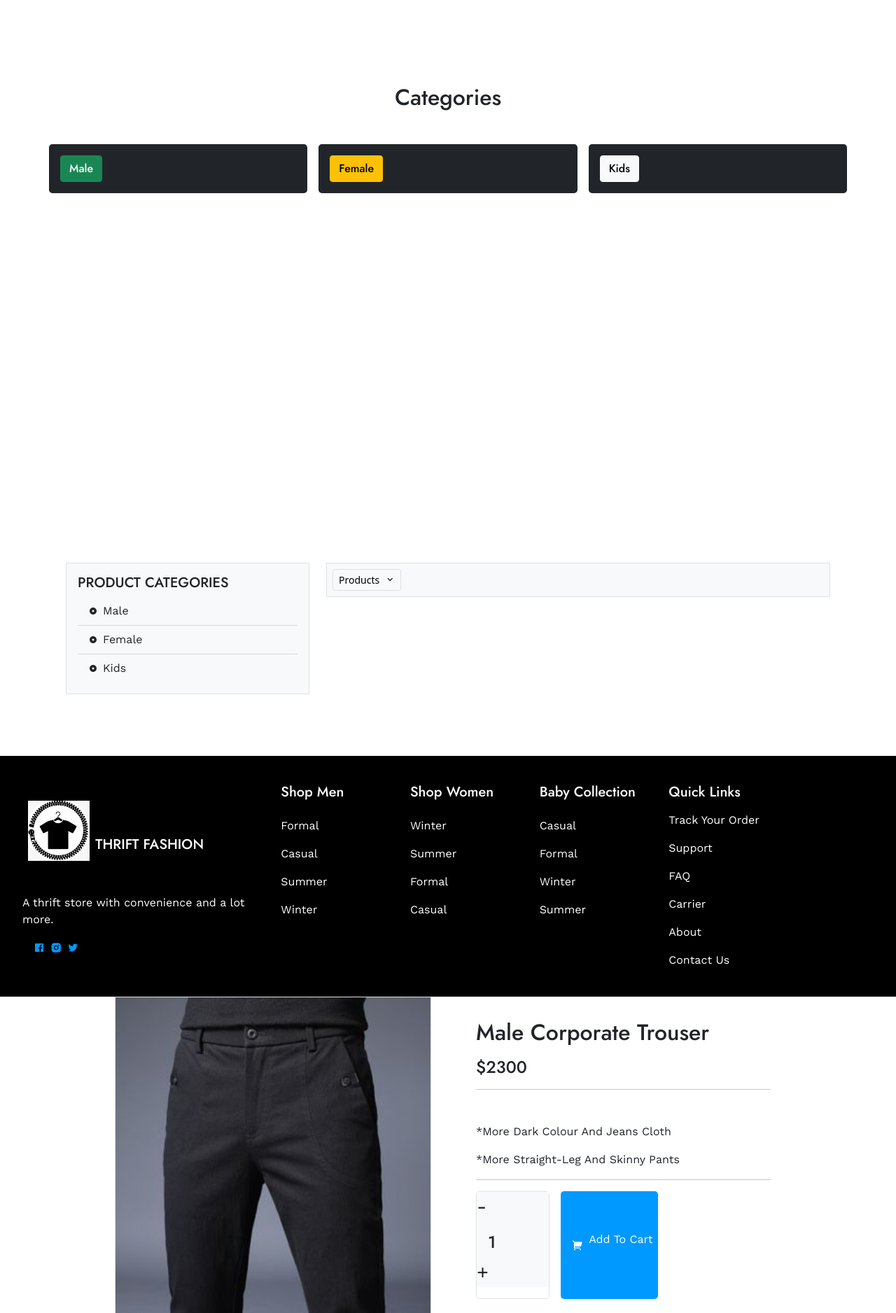
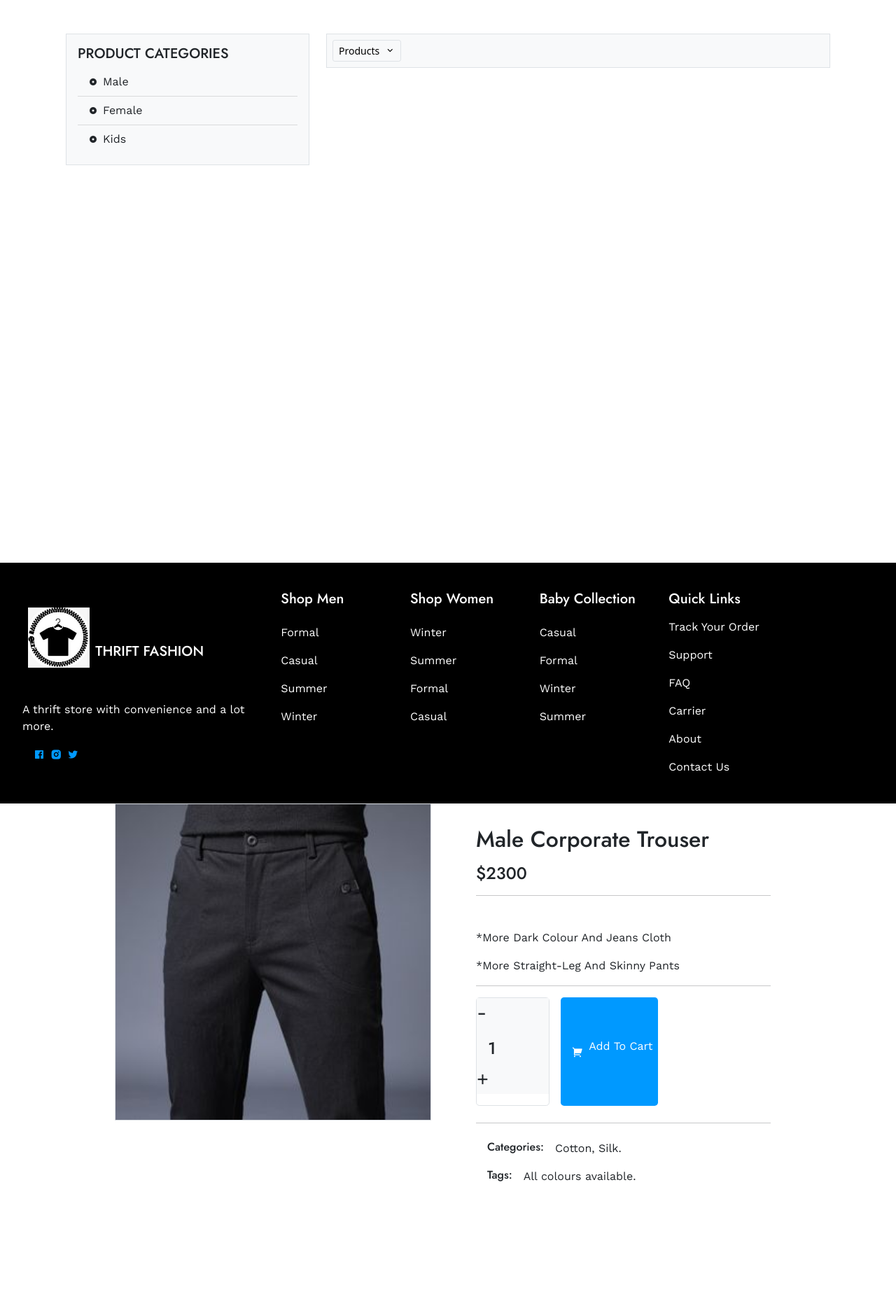
Before and after one commit to devisreal/Thrift-Fashion, a Django app: page /products/search/ in a window 1280 px wide. Shown: the part 520-2396 px from the top of the page at 70% size. After the commit the page ends 2208 px from the top, so only its background shows below. Run offline with Django 3.2, Linux system fonts and the light colour scheme; some libraries are stand-ins or nearby versions.

Commit message:
Pulled footer, search products from cart branch

```diff
--- a/products/templates/products/search_products.html
+++ b/products/templates/products/search_products.html
@@ -20,28 +20,62 @@
 </div>
 
 
-<div class="container p-0" style="margin-top: 120px;">
-   <h2 class="text-center mb-5">Categories</h2>
-   <div class="row row-cols-1 row-cols-md-3 g-3">
-      <div class="col">
-         <div class=" p-3 text-white bg-dark rounded-3 category-card male">
-            <a href="" class="btn btn-success font-medium " type="button">Male</a>
+
+<div class="mt-5" style="margin-top: 120px;">
+   <div class="container px-4 text-start mb-5">
+      <div class="row gx-4">
+         <div class="col-4">
+            <div class="p-3 border bg-light">
+               <h5>PRODUCT CATEGORIES</h5>
+               <ul class="list-group list-group-flush bg-light">
+                  <li class="bg-light list-group-item d-flex align-items-center">
+                     <i class="ri-record-circle-fill text-xs me-2"></i>
+                     <span>
+                        Male
+                     </span>
+                  </li>
+                  <li class="bg-light list-group-item d-flex align-items-center">
+                     <i class="ri-record-circle-fill text-xs me-2"></i>
+                     <span>
+                        Female
+                     </span>
+                  </li>
+                  <li class="bg-light list-group-item d-flex align-items-center">
+                     <i class="ri-record-circle-fill text-xs me-2"></i>
+                     <span>
+                        Kids
+                     </span>
+                  </li>
+               </ul>
+            </div>
          </div>
-      </div>
-      <div class="col">
-         <div class=" p-3 text-white bg-dark rounded-3 category-card female">
-            <a href="" class="btn btn-warning font-medium" type="button">Female</a>
-         </div>
-      </div>
-      <div class="col">
-         <div class=" p-3 text-white bg-dark rounded-3 category-card kids">
-            <a href="" class="btn btn-light font-medium" type="button">Kids</a>
+         <div class="col">
+            <div class="p-2 border bg-light">
+               <div class="dropdown ">
+                  <a class="border text-decoration-none text-black d-flex w-fit btn-sm" href="#" role="button"
+                     id="dropdownMenuLink" data-bs-toggle="dropdown" aria-expanded="false">
+                     <span>Products</span>
+                     <div class="d-flex ms-2">
+                        <i class="ri-arrow-down-s-line"></i>
+                     </div>
+                  </a>
+
+                  <ul class="dropdown-menu mt-2" aria-labelledby="dropdownMenuLink">
+                     <li><a class="dropdown-item" href="#">Summer Wears</a></li>
+                     <li><a class="dropdown-item" href="#">Jeans</a></li>
+                     <li><a class="dropdown-item" href="#">Dresses</a></li>
+                     <li><a class="dropdown-item" href="#">Shirt</a></li>
+                     <li><a class="dropdown-item" href="#">Sweaters</a></li>
+                  </ul>
+               </div>
+            </div>
          </div>
       </div>
    </div>
 </div>
 
 
+
 <br><br><br><br><br><br><br><br><br><br><br><br><br><br><br><br><br><br><br><br>
 
 {% endblock main %}
--- a/templates/partials/footer.html
+++ b/templates/partials/footer.html
@@ -2,59 +2,7 @@
 
 <!-- product start -->
 
-<footer>
-    <div class="mt-5">
-        <div class="container px-4 text-start mb-5">
-            <div class="row gx-4">
-              <div class="col-4">
-               <div class="p-3 border bg-light">
-                <h5>PRODUCT CATEGORIES</h5>
-                <ul class="list-group list-group-flush bg-light" >
-                    <li class="bg-light list-group-item d-flex align-items-center">
-                        <i class="ri-record-circle-fill text-xs me-2"></i>
-                        <span>
-                            Male
-                        </span>
-                    </li>
-                    <li class="bg-light list-group-item d-flex align-items-center">
-                        <i class="ri-record-circle-fill text-xs me-2"></i>
-                        <span>
-                            Female
-                        </span>
-                    </li>
-                    <li class="bg-light list-group-item d-flex align-items-center">
-                        <i class="ri-record-circle-fill text-xs me-2"></i>
-                        <span>
-                            Kids
-                        </span>
-                    </li>
-                  </ul>
-               </div>
-              </div>
-              <div class="col">
-                <div class="p-2 border bg-light">
-                    <div class="dropdown ">
-                        <a class="border text-decoration-none text-black d-flex w-fit btn-sm" href="#" role="button" id="dropdownMenuLink" data-bs-toggle="dropdown" aria-expanded="false">
-                            <span>Products</span>
-                            <div class="d-flex ms-2">
-                                <i class="ri-arrow-down-s-line"></i>
-                            </div>
-                        </a>
 
-                        <ul class="dropdown-menu mt-2" aria-labelledby="dropdownMenuLink">
-                          <li><a class="dropdown-item" href="#">Summer Wears</a></li>
-                          <li><a class="dropdown-item" href="#">Jeans</a></li>
-                          <li><a class="dropdown-item" href="#">Dresses</a></li>
-                          <li><a class="dropdown-item" href="#">Shirt</a></li>
-                          <li><a class="dropdown-item" href="#">Sweaters</a></li>
-                        </ul>
-                      </div>
-                </div>
-              </div>
-            </div>
-          </div>
-    </div>
-</footer>
 
 <!-- footer start -->
 
```
